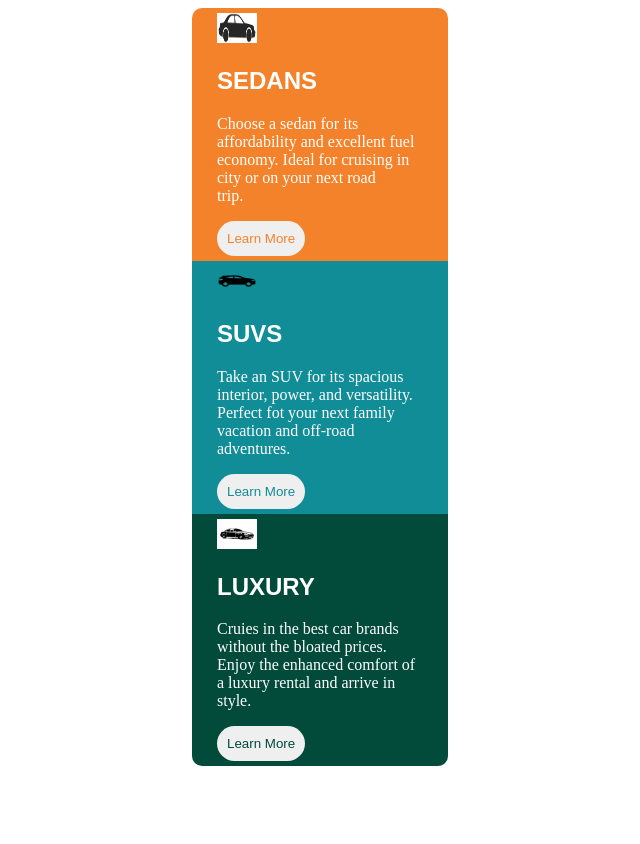
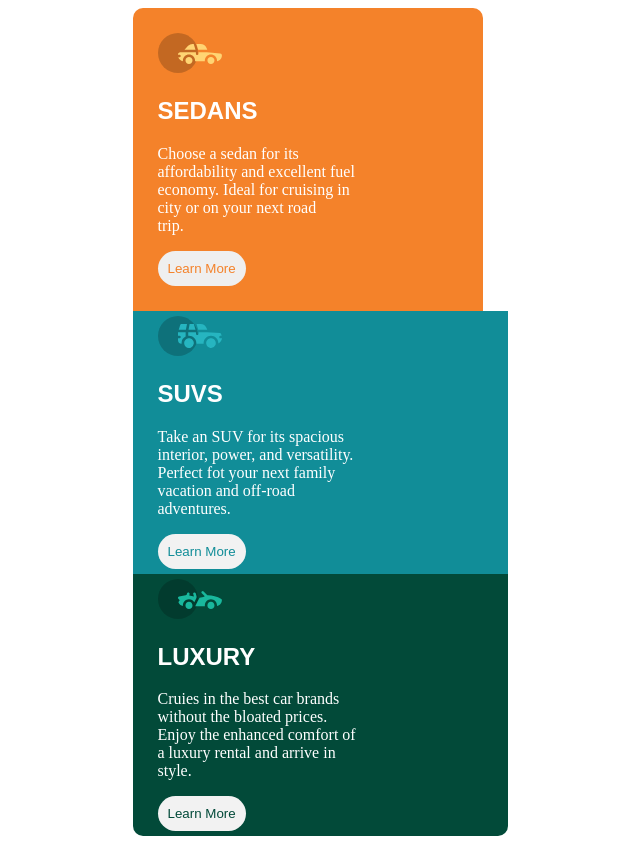
Before and after one commit to nishantcm/3-column-preview-card-component, a plain HTML site: page 3-column preview card component.html in a window 1280 px wide. Shown: the whole page, without its empty margins (320-960 px from the left). Before the commit the page ends 800 px from the top, so only its background shows below. Drawn offline with Linux system fonts and the light colour scheme.

Commit message:
Update the html and css files

```diff
--- a/3-column preview card component.html
+++ b/3-column preview card component.html
@@ -1,27 +1,31 @@
 <!DOCTYPE html>
 <html>
-    <head>
+    <head lang="en">
+        <meta charset="utf-8" />
+        <meta name="viewport" content="width=device-width, initial-scale=1.0" />
         <title>3-column preview card component</title>
         <link rel="stylesheet" href="stylesheet.css">
     </head>
     <body>
+        <div class="page-wraper">
         <div class="col1">
-            <img src="sedan-car-black-icon.png" alt="Sedans" height="30px" width="40px">
-            <h2>SEDANS</h2>
-            <P>Choose a sedan for its <br />affordability and excellent fuel<br />economy. Ideal for cruising in<br />city or on your next road<br />trip.</P>
+            <svg width="64" height="40" xmlns="http://www.w3.org/2000/svg"><g fill="none" fill-rule="evenodd"><circle fill="#000" opacity=".201" cx="20" cy="20" r="20"/><path d="M52.936 24.11c1.942 0 3.517 1.542 3.517 3.445 0 1.903-1.575 3.445-3.517 3.445s-3.516-1.542-3.516-3.445c0-1.903 1.574-3.445 3.516-3.445zm-21.957 0c1.942 0 3.517 1.542 3.517 3.445 0 1.903-1.575 3.445-3.517 3.445s-3.516-1.542-3.516-3.445c0-1.903 1.574-3.445 3.516-3.445zm6.948-4.848v1.429c0 .716.61 1.293 1.348 1.259a1.295 1.295 0 001.225-1.295v-1.393h8.256l13.483 1.313c.956.093 1.676.881 1.676 1.814 0 2.89-2.126 5.303-4.926 5.819.397-3.557-2.458-6.62-6.053-6.62-3.646 0-6.504 3.14-6.039 6.723h-9.879c.466-3.588-2.397-6.722-6.039-6.722-3.595 0-6.45 3.062-6.052 6.62-2.14-.398-3.916-1.912-4.61-3.931h1.142c.731 0 1.32-.598 1.285-1.322-.033-.678-.629-1.2-1.322-1.2H20v-.251c0-1.274 1.066-2.243 2.306-2.243h15.62zM42.59 11c2.645 0 4.99 1.556 5.972 3.963l.726 1.779H40.17L38.413 11h4.178zm-6.865 0l1.758 5.741H26.505l3.357-3.654A6.502 6.502 0 0134.644 11h1.082z" fill="#FFD473" fill-rule="nonzero"/></g></svg>
+            <h2 class="head">SEDANS</h2>
+            <P class="para">Choose a sedan for its <br />affordability and excellent fuel<br />economy. Ideal for cruising in<br />city or on your next road<br />trip.</P>
             <button>Learn More</button>
         </div>
         <div class="col2">
-            <img src="suvs.png" alt="Suvs" height="30px" width="40px">
-            <h2>SUVS</h2>
-            <p>Take an SUV for its spacious<br />interior, power, and versatility.<br />Perfect fot your next family<br />vacation and off-road<br />adventures.</p>
+            <svg width="64" height="40" xmlns="http://www.w3.org/2000/svg"><g fill="none" fill-rule="evenodd"><circle fill="#000" opacity=".201" cx="20" cy="20" r="20"/><path d="M31.002 22.358c2.917 0 5.18 2.593 4.762 5.506a4.828 4.828 0 01-2.962 3.778 4.797 4.797 0 01-5.3-1.165c-1.188-1.26-1.235-2.613-1.263-2.613-.42-2.924 1.857-5.506 4.763-5.506zm22 0c3.457 0 5.798 3.567 4.41 6.744A4.816 4.816 0 0152.3 31.94a4.826 4.826 0 01-4.06-4.077c-.42-2.915 1.846-5.506 4.762-5.506zm-15.04-6.083v1.462a1.29 1.29 0 001.352 1.29c.693-.033 1.227-.631 1.227-1.326v-1.426h8.3l13.056.716a1.29 1.29 0 011.164.917c.27.895.446 1.477.563 1.87h-1.047c-.694 0-1.291.534-1.324 1.228a1.29 1.29 0 001.288 1.352h1.445c-.164 2.225-1.57 4.193-3.6 5.05.13-4.212-3.255-7.63-7.384-7.63-4.317 0-7.762 3.718-7.358 8.086h-7.285c.43-4.655-3.503-8.531-8.131-8.046v-3.543h7.734zm-10.312 0v4.308a7.4 7.4 0 00-4.006 7.274 3.874 3.874 0 01-3.642-3.864v-1.635h1.46a1.29 1.29 0 000-2.58h-1.461v-3.213l.003-.29h7.646zm14.986-8.196c2.65 0 5 1.592 5.984 4.055l.63 1.579a5.525 5.525 0 01-.065-.004l-.026-.002-.034-.002-.022-.002a4.178 4.178 0 00-.224-.006l-.098-.001h-.039l-.136-.001h-.052l-.326-.001H40.211L38.528 8.08zm-13.632 0l-1.122 5.616h-7.144l1.47-4.71a1.29 1.29 0 011.231-.906h5.565zm6.832 0l1.683 5.615h-7.007l1.121-5.615h4.203z" fill="#26B5C0" fill-rule="nonzero"/></g></svg>
+            <h2 class="head">SUVS</h2>
+            <p class="para">Take an SUV for its spacious<br />interior, power, and versatility.<br />Perfect fot your next family<br />vacation and off-road<br />adventures.</p>
             <button>Learn More</button>
         </div>
         <div class="col3">
-            <img src="luxury car.png" alt="Luxury" height="30px" width="40px">
-            <h2>LUXURY</h2>
-            <p>Cruies in the best car brands<br />without the bloated prices.<br />Enjoy the enhanced comfort of<br />a luxury rental and arrive in<br />style.</p>
+            <svg width="64" height="40" xmlns="http://www.w3.org/2000/svg"><g fill="none" fill-rule="evenodd"><circle fill="#000" opacity=".201" cx="20" cy="20" r="20"/><path d="M30.98 22.835c1.941 0 3.516 1.604 3.516 3.583 0 1.978-1.575 3.582-3.517 3.582s-3.516-1.604-3.516-3.582c0-1.979 1.574-3.583 3.516-3.583zm21.956 0c1.942 0 3.517 1.604 3.517 3.583 0 1.978-1.575 3.582-3.517 3.582s-3.516-1.604-3.516-3.582c0-1.979 1.574-3.583 3.516-3.583zm-9.143-10.45a1.27 1.27 0 011.819 0l3.715 3.784c4.444-.115 9.7 1.142 13.964 3.753.387.237.624.664.624 1.124 0 3.006-2.126 5.514-4.926 6.05.397-3.698-2.458-6.882-6.053-6.882-3.646 0-6.504 3.264-6.039 6.99h-9.669c.76-1.544.993-2.026 1.337-2.711l.082-.162c.421-.835 1.056-2.07 2.883-5.65 1.68-.023 3.47-.408 5.247-1.403l-2.984-3.04a1.328 1.328 0 010-1.854zm-7.68 1.064c.683-.2 1.395.202 1.592.898l.749 2.652a3.46 3.46 0 01-.247 2.51l-1.733 3.395-.216.424c-1.07-1.89-3.06-3.114-5.279-3.114-3.595 0-6.45 3.184-6.052 6.885-1.832-.347-3.414-1.537-4.278-3.276a1.331 1.331 0 01.117-1.376l.955-1.303-1.325-1.295c-.751-.735-.376-2.024.64-2.231l6.614-1.346.13-.026c.092-.019.145-.03.157-.031.314-.146 1.07-.591 1.07-1.506 0-.734.592-1.327 1.316-1.31.712.016 1.268.662 1.256 1.388a4.11 4.11 0 01-.348 1.611 22.69 22.69 0 014.7 1.146l-.7-2.473a1.314 1.314 0 01.882-1.622z" fill="#19B89D" fill-rule="nonzero"/></g></svg>
+            <h2 class="head">LUXURY</h2>
+            <p class="para">Cruies in the best car brands<br />without the bloated prices.<br />Enjoy the enhanced comfort of<br />a luxury rental and arrive in<br />style.</p>
             <button>Learn More</button>
+        </div>
         </div>
     </body>
 </html>
--- a/stylesheet.css
+++ b/stylesheet.css
@@ -1,17 +1,20 @@
-body{
-    margin-left: 40%;
-    margin-right: 40%;
+.page-wraper{
+    margin-left: auto;
+    margin-right: auto;
     color: white;
+    width: 375px;
+    background-color: hsla(0, 0%, 100%, 0.75);
 }
 h2{
     font-family: Arial, Helvetica, sans-serif ;
 }
 .col1{
+    width: 300px;
     background-color: #f4822a;
     padding-left: 25px;
-    padding-top: 5px;
+    padding-top: 25px;
     padding-right: 25px;
-    padding-bottom: 5px;
+    padding-bottom: 25px;
     border-top-left-radius: 10px;
     border-top-right-radius: 10px;
 }
@@ -42,7 +45,9 @@ button{
 }
 .col2 button{
     color: rgb(17, 141, 152);
+    background-color: hsl(0, 0%, 95%);
 }
 .col3 button{
-    color: rgb(2, 74, 57);;
+    color: rgb(2, 74, 57);
+    background-color: hsl(0, 0%, 95%);
 }
```
